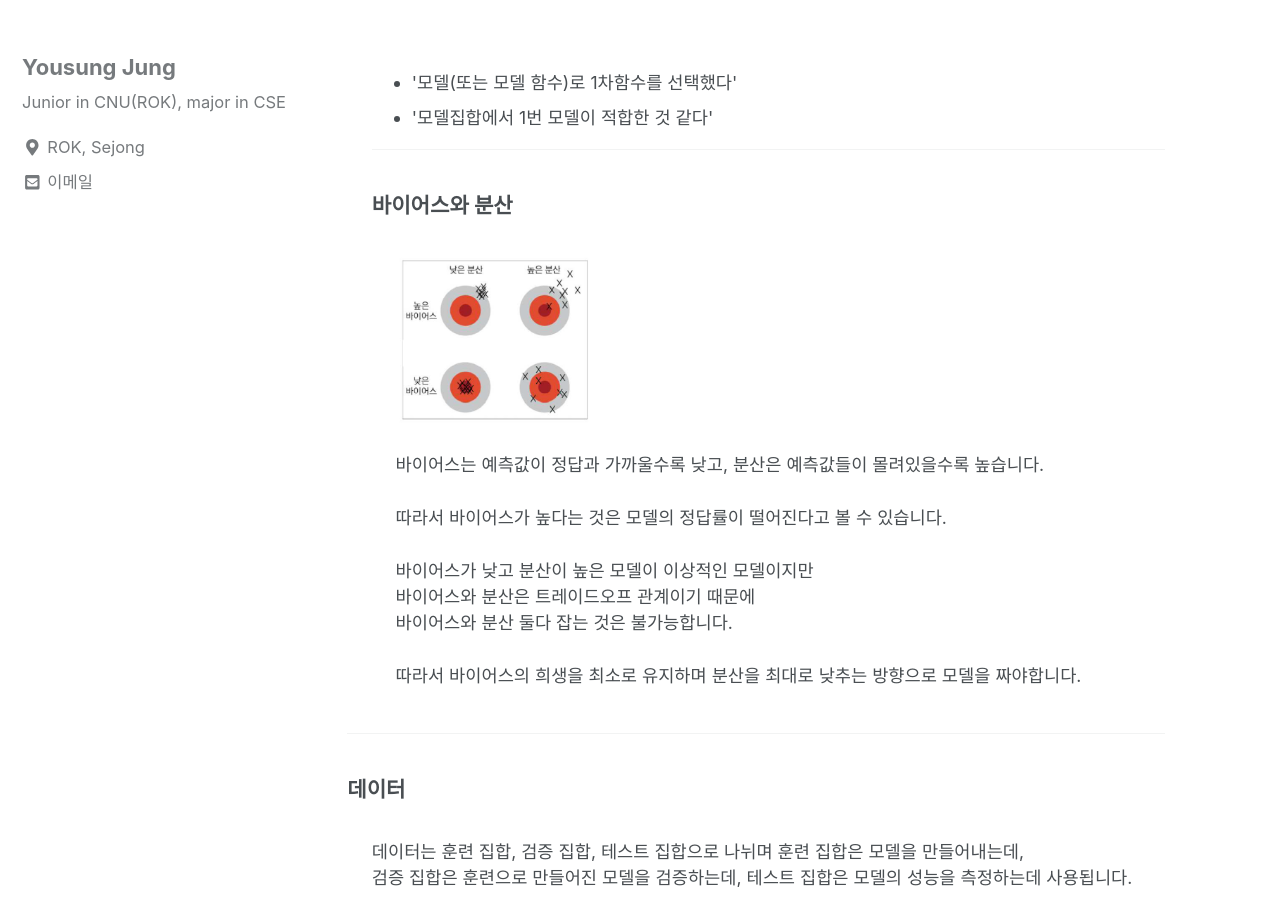
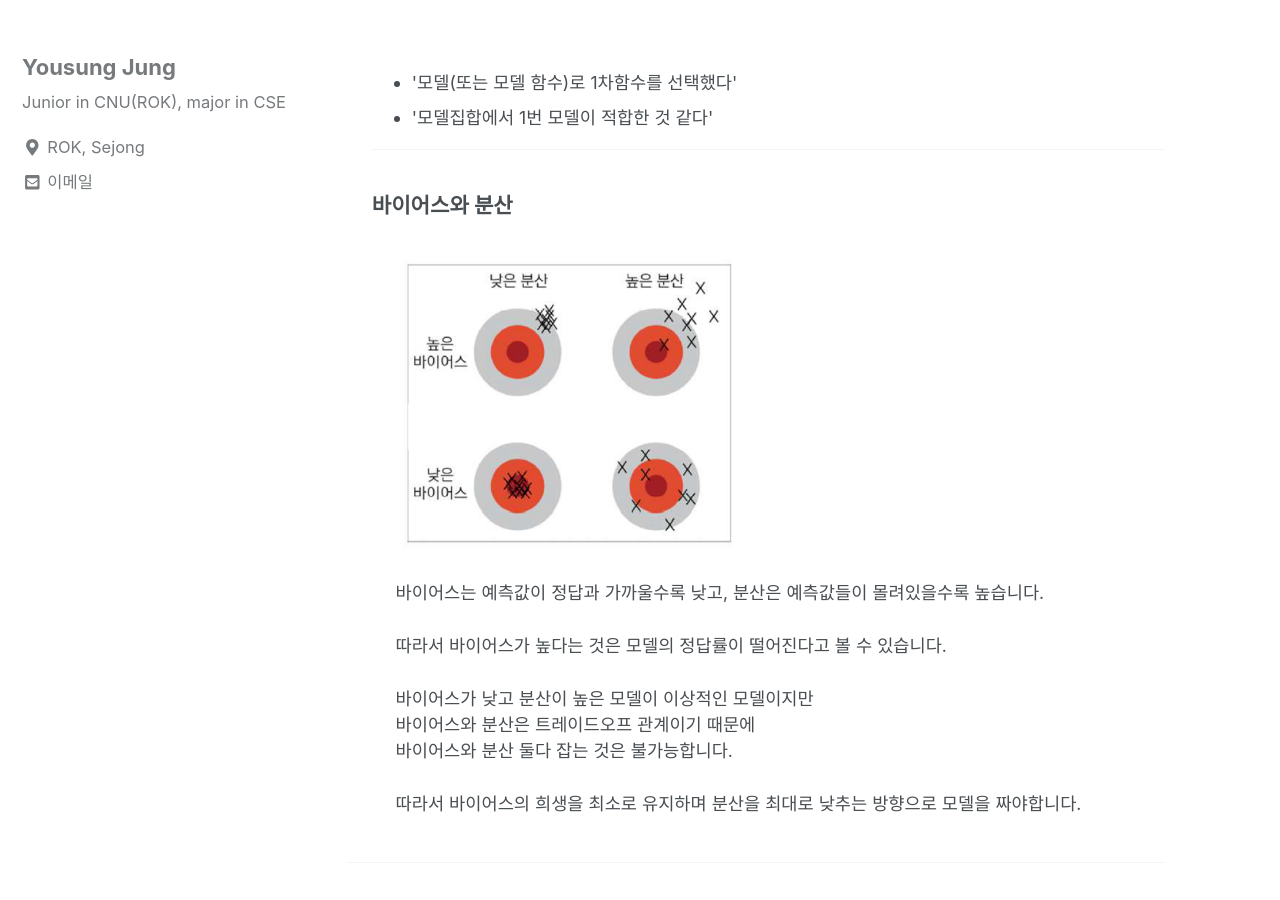
Before and after one commit to can019/can019.github.io, a Jekyll site: the page built from _posts/2020-08-27-MachineLearning-AI-5.md, in a window 1280 px wide and 900 px high, scrolled down 1186 px. Built offline with Jekyll 4.4.1, drawn with Linux system fonts in a browser that asks for light colours; nearby versions of some CDN libraries.

Commit message:
pixel 수정

```diff
--- a/_posts/2020-08-27-MachineLearning-AI-5.md
+++ b/_posts/2020-08-27-MachineLearning-AI-5.md
@@ -44,7 +44,7 @@ categories: MachineLearning DataAnalyze
           <div>
             <h3 style = "font-size :1.2em"> 바이어스와 분산</h3><br/>
             <div style = "margin-left : 3%">
-              <img src = "/assets/photos/machineLearning1/bias_dispersion.png" width="200px" ><br><br>
+              <img src = "/assets/photos/machineLearning1/bias_dispersion.png" width="350px" ><br><br>
               바이어스는 예측값이 정답과 가까울수록 낮고,
               분산은 예측값들이 몰려있을수록 높습니다. <br><br>
 
```
